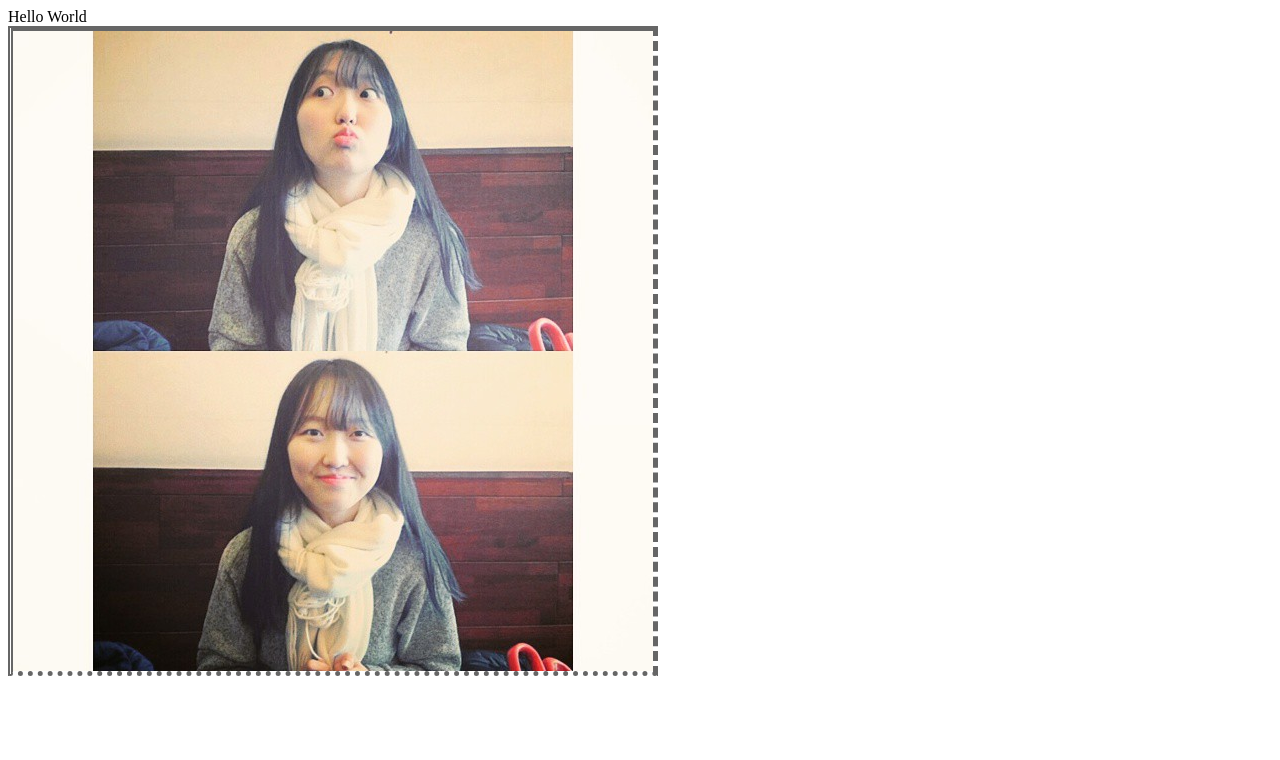
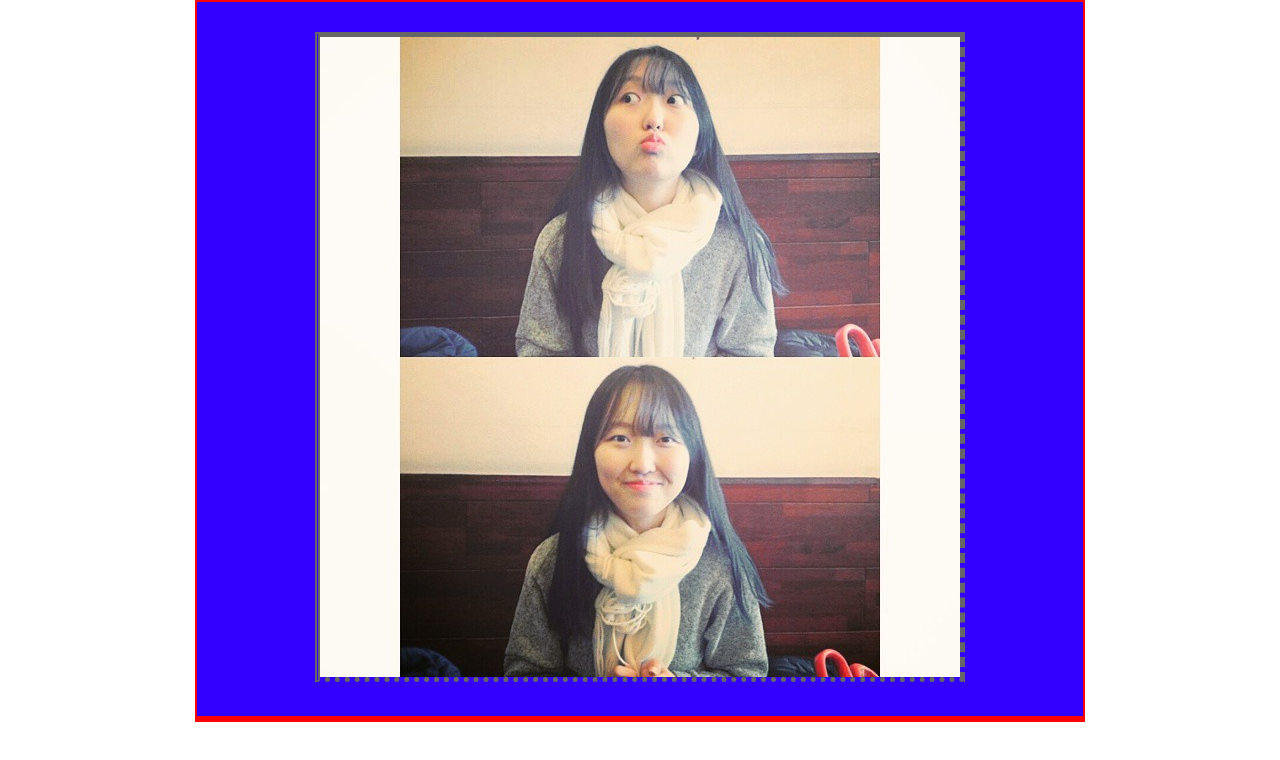
Before and after one commit to codingangelJS/codingangelJS.github.io, a plain HTML site: page index.html in a window 1280 px wide. Drawn offline with Linux system fonts and the light colour scheme.

Commit message:
#3 레이아웃 배치 작업

```diff
--- a/index.html
+++ b/index.html
@@ -2,19 +2,60 @@
 <html>
 <head>
 <meta charset="utf8">
+
     <title>박지선 </title>
+
     <script src="./main.js"></script>
-   <style> img{
-   width:640px;
+
+   <style>
+   *{margin:0px; padding:0px;}
+
+   .container{
+   width:890px;
+   margin: 0px auto 0px auto;
+   background-color : "#eeeeee";
+   text-align : center;
+   }
+
+   #myphoto, #myinfo{
+   background-color:#3300ff;
+   border : 2px solid #ff0000;
+   }
+
+
+
+   #myphoto > img{
+
+width:640px;
 border-top :5px solid #666666;
 border-bottom :5px dotted #666666;
 border-right :5px dashed #666666;
 border-left :5px double #666666;
-   }</style>
+margin:30px;
+
+   }
+
+   </style>
+
 </head>
+
 <body>
-<div  class = "greeting">Hello World</div>
-<img src ="./images/js.jpg" alt="지소니~" title="지소니~"
->
+
+<div class ="container" >
+
+<div id = "myphoto">
+<img src ="./images/js.jpg" alt="지소니~" title="지소니~">
+</div>
+
+<div id = "myinfo">
+</div>
+
+</div>
+
+
+
+
+
 </body>
+
 </html>
```
